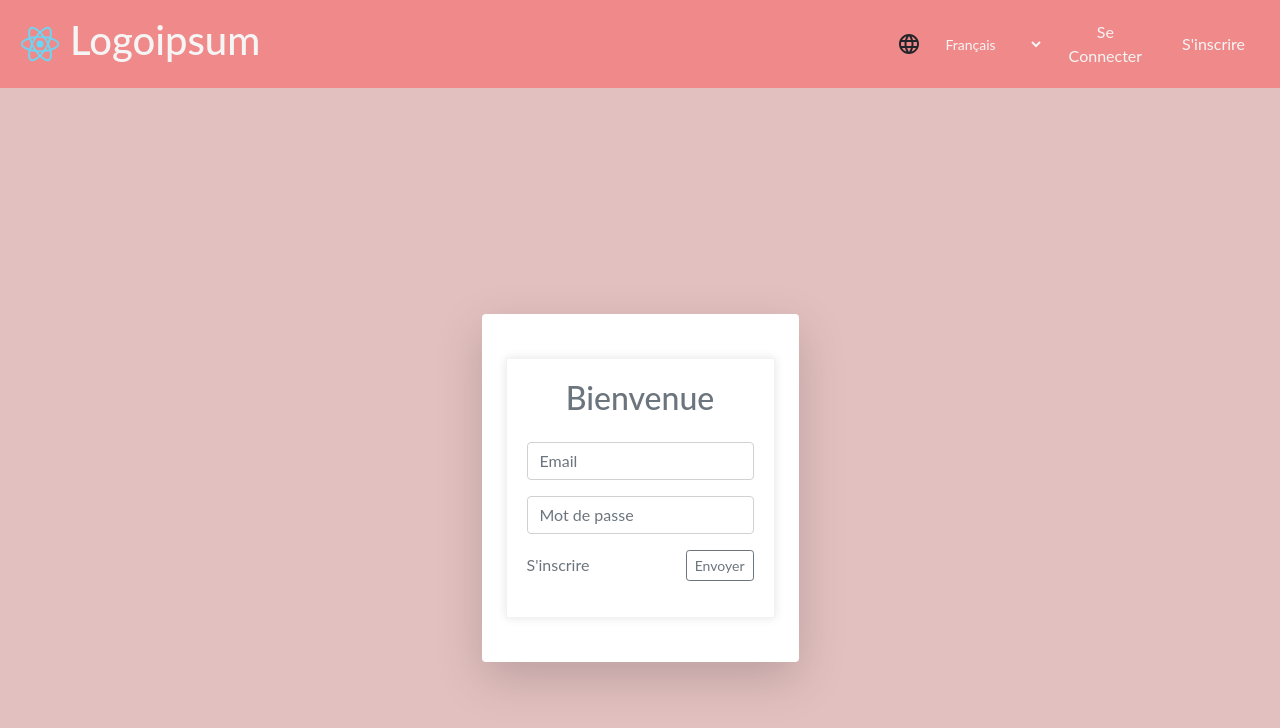
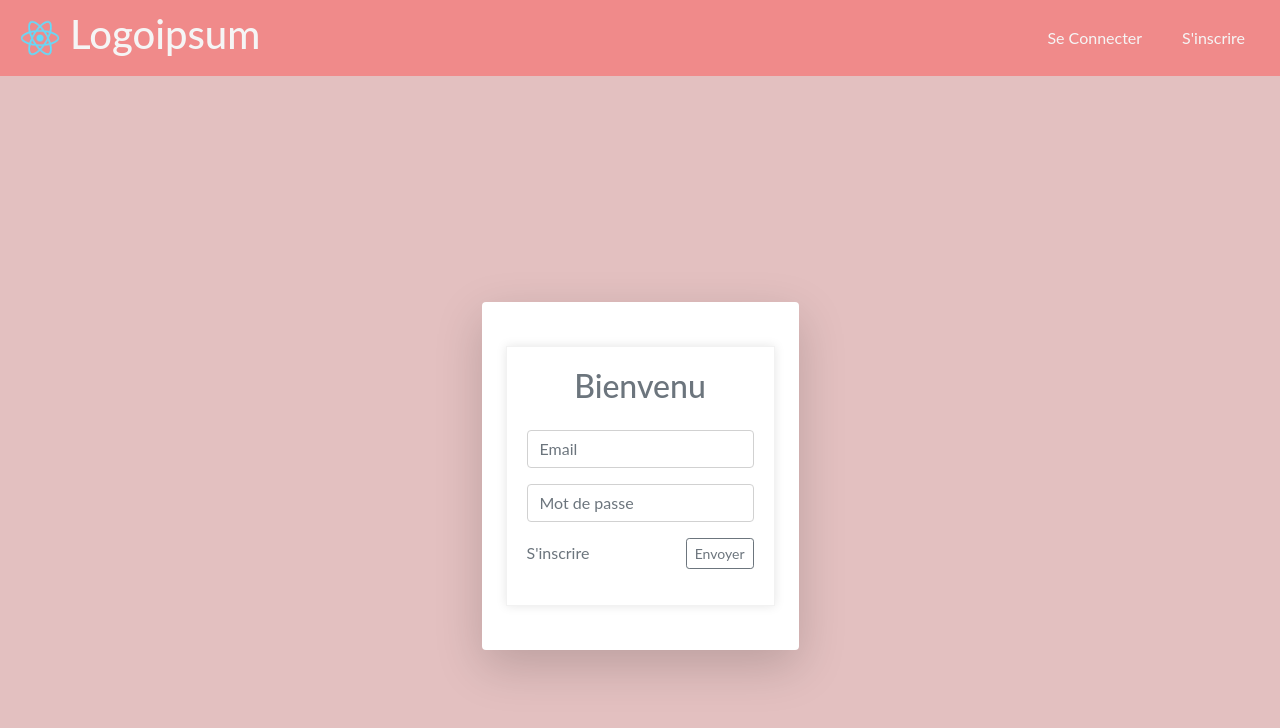
Before and after one commit to Anthony974km/rdv-app-client, a React (Create React App) app: page /inscription in a window 1280 px wide. Shown: the top 728 px of the page. Built offline with nearby package versions, Linux system fonts and the light colour scheme.

Commit message:
Finalisation

```diff
--- a/src/App.js
+++ b/src/App.js
@@ -2,7 +2,6 @@ import { Routes, Route, BrowserRouter } from "react-router-dom";
 import React from 'react';
 
 import Home from "./pages/Home";
-import User from "./pages/User";
 import Admin from "./pages/Admin";
 import Navbar from "./components/Navbar";
 import Inscription from "./pages/Inscription";
@@ -14,7 +13,6 @@ function App() {
      <Navbar />
       <Routes>
         <Route path="/*" element={<Home />} />
-        <Route path="/user" element={<User />} />
         <Route path="/admin" element={<Admin />} />
         <Route path="/inscription" element={<Inscription />} />
         <Route path="/connexion" element={<Connexion />} />
--- a/src/components/Navbar.js
+++ b/src/components/Navbar.js
@@ -25,19 +25,17 @@ const Navbar = () => {
   return (
       <header>
         <div className="navbar">
+        <Link to="/home">
           <div className="navbar-logo">
             <img src="logo192.png" alt="Logo" />
             <h1>Logoipsum</h1>
           </div>
+          </Link>
           <div className="navbar-right">
-            <LanguageIcon />
-            <select className="navbar-language">
-              <option value="fr">Français</option>
-              <option value="en">Anglais</option>
-            </select>
+
             {isAuthenticated && (
                 <div className="welcome-message">
-                  Bienvenue, {email}
+                  Bienvenue {email} !
                 </div>
             )}
             {/* Si l'utilisateur n'est pas connecté */}
@@ -62,7 +60,7 @@ const Navbar = () => {
 
                   <Link to="/reservation">
                     <button className="navbar-button">
-                      Mes réservation
+                      Mes réservations
                     </button>
                   </Link>
                   )}
@@ -70,7 +68,7 @@ const Navbar = () => {
 
                   <Link to="/admin">
                     <button className="navbar-button">
-                      Admin
+                      Réservations
                     </button>
                   </Link>
                   )}
--- a/src/config/Config.js
+++ b/src/config/Config.js
@@ -1 +1 @@
-export const API_BASE_URL = 'http://rdv.local';
+export const API_BASE_URL = 'http://127.0.0.1:8000';
--- a/src/pages/Admin.js
+++ b/src/pages/Admin.js
@@ -93,17 +93,7 @@ const Admin = () => {
             <table className='admin-table'>
               <thead>
               <tr>
-                <th>ID</th>
-                <th onClick={() => sortReservations('debut')} style={{ cursor: 'pointer' }}>
-                  Date de début
-                  {sortConfig.key === 'debut' && (
-                      sortConfig.direction === 'ascending' ?
-                          <ArrowUpwardIcon fontSize="small" /> :
-                          <ArrowDownwardIcon fontSize="small" />
-                  )}
-                </th>
-                <th>Est validé</th>
-                <th onClick={() => sortReservations('client')} style={{ cursor: 'pointer' }}>
+              <th onClick={() => sortReservations('client')} style={{ cursor: 'pointer' }}>
                   Client
                   {sortConfig.key === 'client' && (
                       sortConfig.direction === 'ascending' ?
@@ -111,6 +101,16 @@ const Admin = () => {
                           <ArrowDownwardIcon fontSize="small" />
                   )}
                 </th>
+                <th onClick={() => sortReservations('debut')} style={{ cursor: 'pointer' }}>
+                  Date et heure
+                  {sortConfig.key === 'debut' && (
+                      sortConfig.direction === 'ascending' ?
+                          <ArrowUpwardIcon fontSize="small" /> :
+                          <ArrowDownwardIcon fontSize="small" />
+                  )}
+                </th>
+                <th>Validation</th>
+
               </tr>
               </thead>
               <tbody>
@@ -121,7 +121,7 @@ const Admin = () => {
               ) : (
                   filteredReservations.map((reservation) => (
                       <tr key={reservation.id}>
-                        <td>{reservation.id}</td>
+                        <td>{reservation.client}</td>
                         <td>{reservation.debut}</td>
                         <td>
                           <button
@@ -131,7 +131,7 @@ const Admin = () => {
                             {reservation.valide ? 'Oui' : 'Non'}
                           </button>
                         </td>
-                        <td>{reservation.client}</td>
+
                       </tr>
                   ))
               )}
--- a/src/pages/Connexion.js
+++ b/src/pages/Connexion.js
@@ -83,7 +83,7 @@ const Connexion = () => {
                         {message && <div className="alert alert-info">{message}</div>}
                         <div className="bg-white rounded p-4 shadow-lg">
                         <form onSubmit={handleSubmit} className="inscription-form">
-                            <h2 className="text-center" style={{ color: '#6c757d' }}>Bienvenue</h2>
+                            <h2 className="text-center" style={{ color: '#6c757d' }}>Bienvenu</h2>
                             <div className="form-group">
                                 <input
                                     type="text"
--- a/src/pages/Inscription.js
+++ b/src/pages/Inscription.js
@@ -53,7 +53,7 @@ const Inscription = () => {
                     <div className="bg-white rounded p-4 shadow-lg" style={{ maxWidth: '400px', backgroundColor: 'rgba(255, 255, 255, 0.8)' }}>
                         {message && <div className="alert alert-info">{message}</div>}
                         <form onSubmit={handleSubmit}>
-                            <h2 className="text-center mb-4" style={{ color: '#6c757d' }}>Bienvenue</h2>
+                            <h2 className="text-center mb-4" style={{ color: '#6c757d' }}>Bienvenu</h2>
                             <div className="form-group">
                                 <input
                                     type="email"
--- a/src/pages/Reservation.js
+++ b/src/pages/Reservation.js
@@ -192,7 +192,6 @@ const Reservation = () => {
                                 <table className="table table-hover">
                                     <thead>
                                     <tr>
-                                        <th>ID</th>
                                         <th>Date</th>
                                         <th>Heure</th>
                                         <th>Valide</th>
@@ -203,7 +202,6 @@ const Reservation = () => {
                                     <tbody>
                                     {reservations.map(reservation => (
                                         <tr key={reservation.id}>
-                                            <td>{reservation.id}</td>
                                             <td>{formatDate(reservation.debut)}</td>
                                             <td>{formatHour(reservation.debut)}</td>
                                             <td>{reservation.valide ? 'Oui' : 'Non'}</td>
--- a/src/pages/User.js
+++ /dev/null
@@ -1,12 +0,0 @@
-import React from 'react';
-import Navbar from '../components/Navbar';
-
-const User = () => {
-    return (
-        <div>
-            <h1>User</h1>
-        </div>
-    );
-};
-
-export default User;
```
